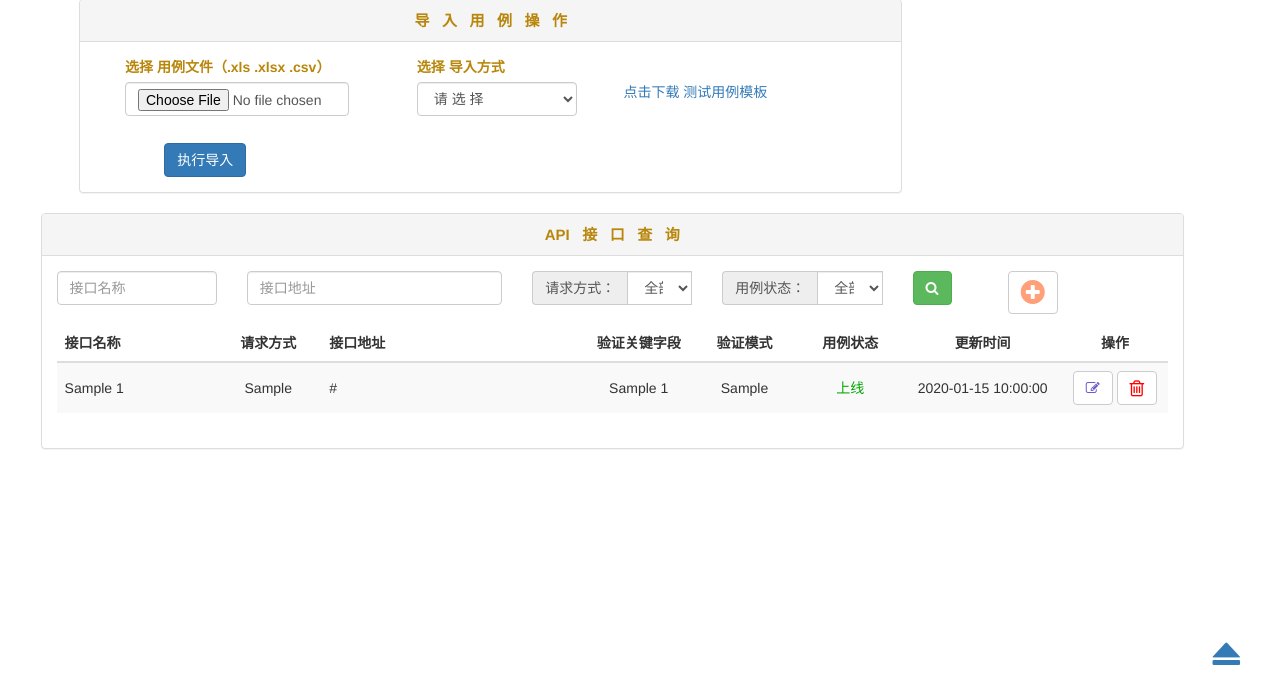
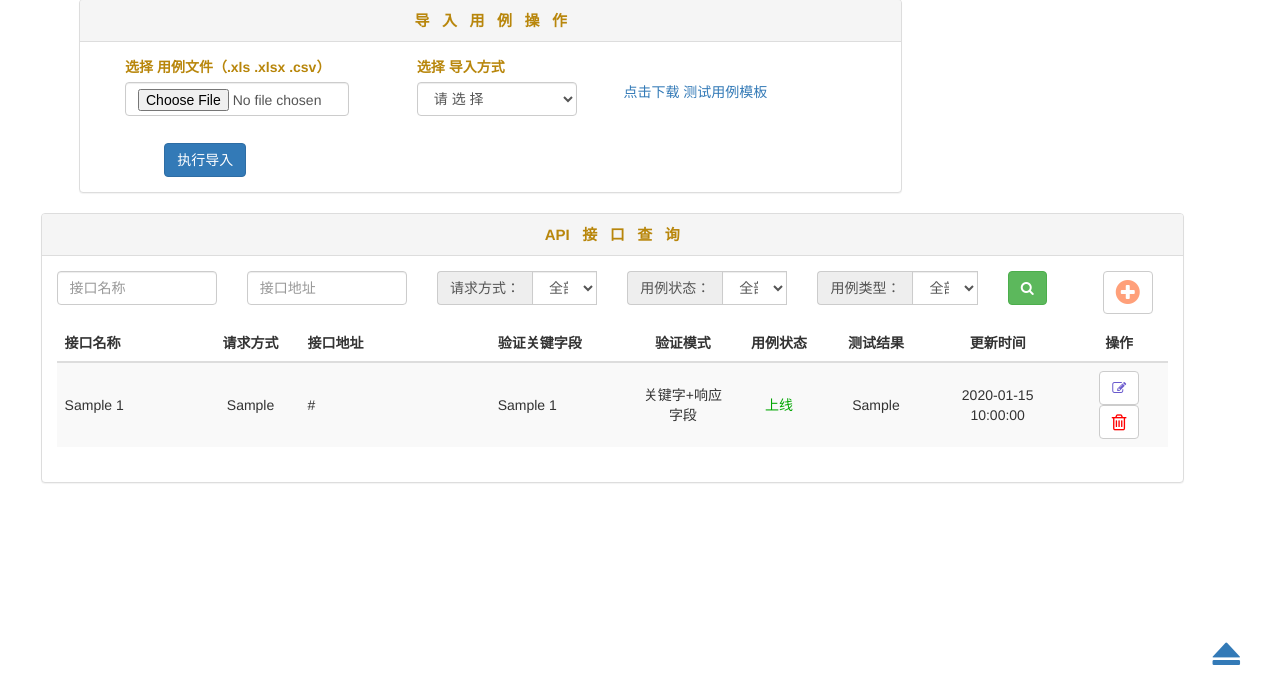
Before and after one commit to micllo/pythonApi, a Flask app: page /API/get_project_case_list/1 in a window 1280 px wide. Shown: the part 111-800 px from the top of the page. Run offline with Flask 2, Linux system fonts and the light colour scheme; a database or web service that is not in the repository returns one stand-in record (values such as "Sample title"); parts of the project's set-up code (start-up, migrations or seed data) failed here and were passed over.

Commit message:
页面区分依赖接口和测试接口

```diff
--- a/Api/static/scripts/project.js
+++ b/Api/static/scripts/project.js
@@ -66,9 +66,10 @@ function search_case(pro_name, nginx_api_proxy) {
     var request_method = $("#request_method").val().trim();
     var interface_url = $("#interface_url").val().trim();
     var case_status = $("#case_status").val().trim();
+    var is_depend = $("#is_depend").val().trim();
 
     var get_pramas = "interface_name=" + interface_name + "&request_method=" + request_method + "&interface_url=" +
-        interface_url + "&case_status=" + case_status
+        interface_url + "&case_status=" + case_status + "&is_depend=" + is_depend
 
     // 调用ajax请求(同步)
     var request_url = "/" + nginx_api_proxy + "/API/search_case/" + pro_name + "?" + get_pramas
@@ -89,21 +90,41 @@ function search_case(pro_name, nginx_api_proxy) {
             var expect_core_field_value_list = test_case_list[i]["expect_core_field_value_list"];
             var expect_field_name_list = test_case_list[i]["expect_field_name_list"];
             var verify_mode = test_case_list[i]["verify_mode"];
+            var is_depend = test_case_list[i]["is_depend"];
+            var depend_level = test_case_list[i]["depend_level"];
+            var depend_field_name_list = test_case_list[i]["depend_field_name_list"];
+            var depend_field_value_list = test_case_list[i]["depend_field_value_list"];
             var case_status = test_case_list[i]["case_status"];
+            var test_result = test_case_list[i]["test_result"];
             var update_time = test_case_list[i]["update_time"];
 
-            var tr_html = "<tr>" +
-                "<td style=\"width: 150px; display:table-cell; vertical-align:middle;\">" + interface_name + "</td>" +
-                "<td class=\"text-center\" style=\"width: 100px; display:table-cell; vertical-align:middle;\" data-toggle=\"popover\" data-trigger=\"hover\" data-placement=\"bottom\" data-container=\"body\" title=\"请求头文件\" data-content=\"" + request_header + "\">" + request_method + "</td>" +
-                "<td style=\"width: 250px; display:table-cell; vertical-align:middle;\" data-toggle=\"popover\" data-trigger=\"hover\" data-placement=\"bottom\" data-container=\"body\" title=\"请求参数\" data-content=\"" + request_params + "\">" + interface_url + "</td>" +
-                "<td class=\"text-center\"  style=\"width: 100px; display:table-cell; vertical-align:middle;\" data-toggle=\"popover\" data-trigger=\"hover\" data-placement=\"bottom\" data-container=\"body\" title=\"期望的关键字段值\" data-content=\"" + expect_core_field_value_list + "\">" + compare_core_field_name_list + "</td>" +
-                "<td class=\"text-center\"  style=\"width: 100px; display:table-cell; vertical-align:middle;\" data-toggle=\"popover\" data-trigger=\"hover\" data-placement=\"bottom\" data-container=\"body\" title=\"期望的响应字段列表\" data-content=\"" + expect_field_name_list + "\">" + verify_mode + "</td>";
+            var tr_html = "<tr>";
+            if(is_depend){
+                tr_html += "<td style=\"width: 150px; display:table-cell; vertical-align:middle;\">" + interface_name + "<font color=\"#DC143C\"> (依赖) </font></td>";
+            }else{
+                tr_html += "<td style=\"width: 150px; display:table-cell; vertical-align:middle;\">" + interface_name + "</td>";
+            }
+            tr_html += "<td class=\"text-center\" style=\"width: 100px; display:table-cell; vertical-align:middle;\" data-toggle=\"popover\" data-trigger=\"hover\" data-placement=\"bottom\" data-container=\"body\" title=\"请求头文件\" data-content=\"" + request_header + "\">" + request_method + "</td>";
+            tr_html += "<td style=\"width: 200px; display:table-cell; vertical-align:middle;\" data-toggle=\"popover\" data-trigger=\"hover\" data-placement=\"bottom\" data-container=\"body\" title=\"请求参数\" data-content=\"" + request_params + "\">" + interface_url + "</td>";
+
+            if(is_depend){
+                tr_html += "<td style=\"width: 150px; display:table-cell; vertical-align:middle;\" data-toggle=\"popover\" data-trigger=\"hover\" data-placement=\"bottom\" data-container=\"body\" title=\"依赖的字段值\" data-content=\"" + depend_field_value_list + "\">" + depend_field_name_list + "</td>";
+                tr_html += "<td class=\"text-center\"  style=\"width: 100px; display:table-cell; vertical-align:middle;\">依赖等级：" + depend_level + "</td>";
+            }else{
+                tr_html += "<td style=\"width: 150px; display:table-cell; vertical-align:middle;\" data-toggle=\"popover\" data-trigger=\"hover\" data-placement=\"bottom\" data-container=\"body\" title=\"期望的关键字段值\" data-content=\"" + expect_core_field_value_list + "\">" + compare_core_field_name_list + "</td>";
+                if(verify_mode == 1){
+                    tr_html += "<td class=\"text-center\"  style=\"width: 100px; display:table-cell; vertical-align:middle;\" data-toggle=\"popover\" data-trigger=\"hover\" data-placement=\"bottom\" data-container=\"body\" title=\"期望的响应字段列表\" data-content=\"" + expect_field_name_list + "\">仅关键字</td>";
+                }else{
+                    tr_html += "<td class=\"text-center\"  style=\"width: 100px; display:table-cell; vertical-align:middle;\" data-toggle=\"popover\" data-trigger=\"hover\" data-placement=\"bottom\" data-container=\"body\" title=\"期望的响应字段列表\" data-content=\"" + expect_field_name_list + "\">关键字+响应字段</td>";
+                }
+            }
             if(case_status){
                 tr_html += "<td class=\"text-center\" style=\"width: 100px; display:table-cell; vertical-align:middle;\"><font color=\"#00A600\">上线</font></td>";
             }else{
                 tr_html += "<td class=\"text-center\" style=\"width: 100px; display:table-cell; vertical-align:middle;\"><font color=\"#DC143C\">下线</font></td>";
             }
-            tr_html += "<td class=\"text-center\" style=\"width: 150px; display:table-cell; vertical-align:middle;\">" + update_time + "</td>" +
+            tr_html += "<td class=\"text-center\" style=\"width: 100px; display:table-cell; vertical-align:middle;\">" + test_result + "</td>" +
+                "<td class=\"text-center\" style=\"width: 150px; display:table-cell; vertical-align:middle;\">" + update_time + "</td>" +
                 "<td class=\"text-center\" style=\"width: 100px; display:table-cell; vertical-align:middle;\">" +
                 "<button class=\"btn btn-default\" type=\"button\" onclick=\"fill_edit_frame('"+ pro_name + "','" + nginx_api_proxy + "','" + _id + "')\" data-toggle=\"modal\" data-target=\"#edit_case_form\"><i class=\"fa fa-edit\" style=\"color: #6A5ACD\"></i></button>&nbsp;" +
                 "<button class=\"btn btn-default\" type=\"button\" onclick=\"del_case('"+ pro_name + "','" + nginx_api_proxy + "','" + _id + "')\"><i class=\"fa fa-trash-o fa-lg\" style=\"color: #ff0000\"></i></button>" +
--- a/Api/templates/project.html
+++ b/Api/templates/project.html
@@ -87,7 +87,7 @@
                                                     <input id="interface_name" name="interface_name" type="text" class="form-control" placeholder="接口名称">
                                                 </div>
                                             </div>
-                                            <div class="col-sm-3">
+                                            <div class="col-sm-2">
                                                 <div class="fg-line">
                                                     <input id="interface_url" name="interface_url" type="text" class="form-control" placeholder="接口地址">
                                                 </div>
@@ -118,6 +118,18 @@
                                                     </div>
                                                 </div>
                                             </div>
+                                            <div class="col-sm-2">
+                                                <div class="input-group">
+                                                    <span class="input-group-addon">用例类型：</span>
+                                                    <div class="fg-line">
+                                                        <select class="form-control" id="is_depend" name="is_depend">
+                                                            <option value="">全部</option>
+                                                            <option value="True">依赖</option>
+                                                            <option value="False">测试</option>
+                                                        </select>
+                                                    </div>
+                                                </div>
+                                            </div>
                                             <div class="col-sm-1">
                                                 <div class="input-group" id="search_btn">
                                                     <button class="btn btn-success btn-icon" onclick="search_case('{{ pro_name }}','{{ nginx_api_proxy }}')"><i class="fa fa-search"></i></button>
@@ -138,9 +150,10 @@
                                                     <th>接口名称</th>
                                                     <th class="text-center">请求方式</th>
                                                     <th>接口地址</th>
-                                                    <th class="text-center">验证关键字段</th>
+                                                    <th>验证关键字段</th>
                                                     <th class="text-center">验证模式</th>
                                                     <th class="text-center">用例状态</th>
+                                                    <th class="text-center">测试结果</th>
                                                     <th class="text-center">更新时间</th>
                                                     <th class="text-center">操作</th>
                                                 </tr>
@@ -157,15 +170,30 @@
                                                     {% set expect_core_field_value_list = test_case["expect_core_field_value_list"] %}
                                                     {% set expect_field_name_list = test_case["expect_field_name_list"] %}
                                                     {% set verify_mode = test_case["verify_mode"] %}
+                                                    {% set is_depend = test_case["is_depend"] %}
+                                                    {% set depend_level = test_case["depend_level"] %}
+                                                    {% set depend_field_name_list = test_case["depend_field_name_list"] %}
+                                                    {% set depend_field_value_list = test_case["depend_field_value_list"] %}
                                                     {% set case_status = test_case["case_status"] %}
                                                     {% set update_time = test_case["update_time"] %}
+                                                    {% set test_result = test_case["test_result"] %}
                                                     <tr>
-                                                        <td style="width: 150px; display:table-cell; vertical-align:middle;">{{ interface_name }}</td>
+                                                        <td style="width: 150px; display:table-cell; vertical-align:middle;">{{ interface_name }} {% if is_depend %} <font color="#DC143C">(依赖)</font> {% endif %} </td>
                                                         <td class="text-center" style="width: 100px; display:table-cell; vertical-align:middle;" data-toggle="popover" data-trigger="hover" data-placement="bottom" data-container="body" title="请求头文件" data-content="{{ request_header }}">{{ request_method }}</td>
-                                                        <td style="width: 250px; display:table-cell; vertical-align:middle;" data-toggle="popover" data-trigger="hover" data-placement="bottom" data-container="body" title="请求参数" data-content="{{ request_params }}">{{ interface_url }}</td>
-                                                        <td  class="text-center" style="width: 100px; display:table-cell; vertical-align:middle;" data-toggle="popover" data-trigger="hover" data-placement="bottom" data-container="body" title="期望的关键字段值" data-content="{{ expect_core_field_value_list }}">{{ compare_core_field_name_list }}</td>
-                                                        <td class="text-center" style="width: 100px; display:table-cell; vertical-align:middle;" data-toggle="popover" data-trigger="hover" data-placement="bottom" data-container="body" title="期望的响应字段列表" data-content="{{ expect_field_name_list }}">{{ verify_mode }}</td>
+                                                        <td style="width: 200px; display:table-cell; vertical-align:middle;" data-toggle="popover" data-trigger="hover" data-placement="bottom" data-container="body" title="请求参数" data-content="{{ request_params }}">{{ interface_url }}</td>
+
+                                                        {% if is_depend %}
+                                                            <td style="width: 150px; display:table-cell; vertical-align:middle;" data-toggle="popover" data-trigger="hover" data-placement="bottom" data-container="body" title="依赖的字段值" data-content="{{ depend_field_value_list }}">{{ depend_field_name_list }}</td>
+                                                            <td class="text-center" style="width: 100px; display:table-cell; vertical-align:middle;">依赖等级：{{ depend_level }}</td>
+                                                        {% else %}
+                                                            <td style="width: 150px; display:table-cell; vertical-align:middle;" data-toggle="popover" data-trigger="hover" data-placement="bottom" data-container="body" title="期望的关键字段值" data-content="{{ expect_core_field_value_list }}">{{ compare_core_field_name_list }}</td>
+                                                            <td class="text-center" style="width: 100px; display:table-cell; vertical-align:middle;" data-toggle="popover" data-trigger="hover" data-placement="bottom" data-container="body" title="期望的响应字段列表" data-content="{{ expect_field_name_list }}">
+                                                                {% if verify_mode == 1 %} 仅关键字 {% else %} 关键字+响应字段 {% endif %}
+                                                            </td>
+                                                        {% endif %}
+
                                                         <td class="text-center" style="width: 100px; display:table-cell; vertical-align:middle;"> {% if case_status %} <font color="#00A600">上线</font> {% else %} <font color="#DC143C">下线</font> {% endif %} </td>
+                                                        <td class="text-center" style="width: 100px; display:table-cell; vertical-align:middle;">{{ test_result }}</td>
                                                         <td class="text-center" style="width: 150px; display:table-cell; vertical-align:middle;">{{ update_time }}</td>
                                                         <td class="text-center" style="width: 100px; display:table-cell; vertical-align:middle;">
                                                             <button class="btn btn-default" type="button" onclick="fill_edit_frame('{{ pro_name }}','{{ nginx_api_proxy }}', '{{ _id }}')" data-toggle="modal" data-target="#edit_case_form"><i class="fa fa-edit" style="color: #6A5ACD"></i></button>
```
Also changed, not shown: Api/api_services/api_calculate.py (+70 -9 lines).
